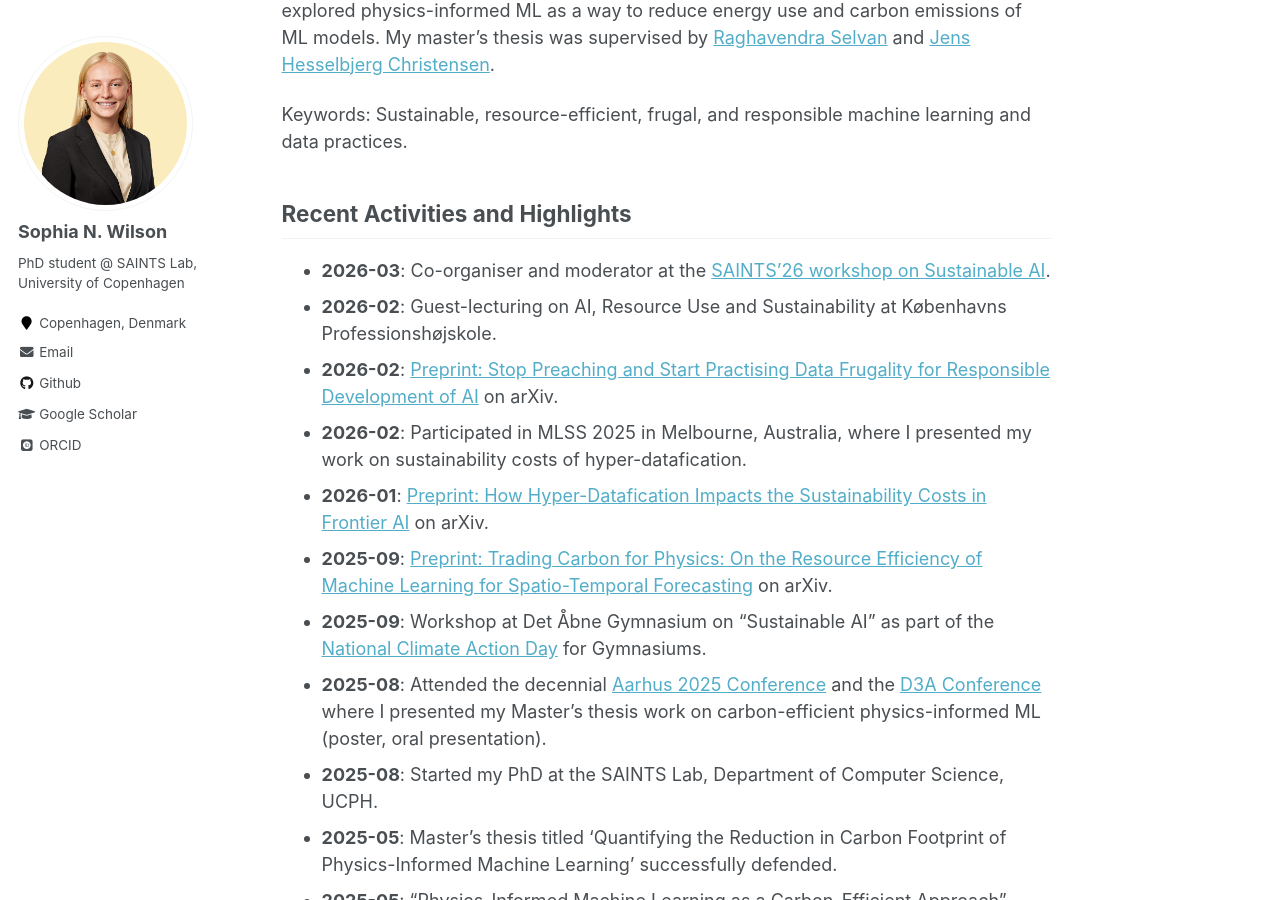
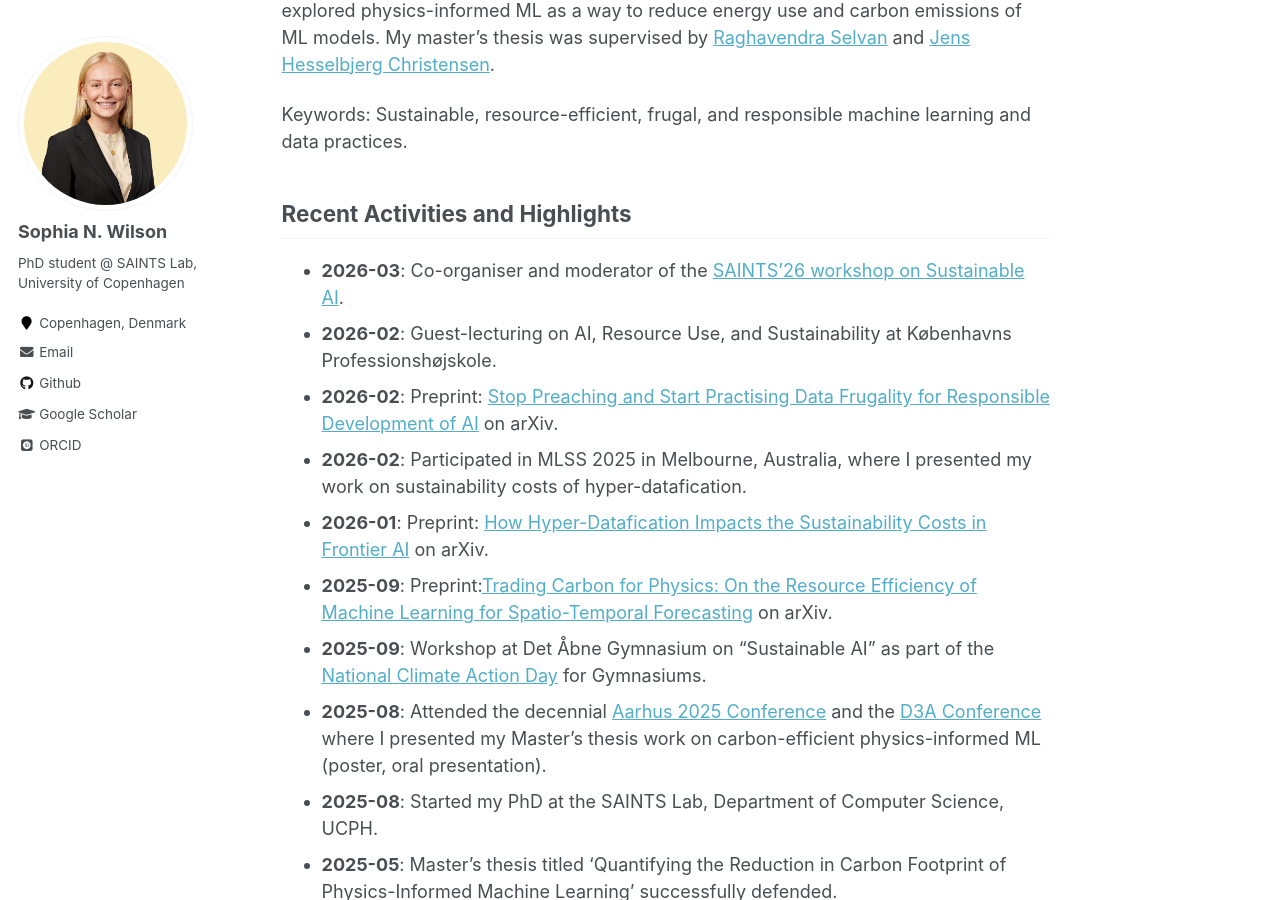
Before and after one commit to sophiawilson18/sophiawilson18.github.io, a Jekyll site: the page built from _pages/about.md, in a window 1280 px wide and 900 px high, scrolled down 403 px. Built offline with Jekyll 4.4.1, drawn with Linux system fonts in a browser that asks for light colours; some web fonts are replaced.

```diff
--- a/_pages/about.md
+++ b/_pages/about.md
@@ -16,12 +16,12 @@ Keywords: Sustainable, resource-efficient, frugal, and responsible machine learn
 
 
 ## Recent Activities and Highlights
-* **2026-03**: Co-organiser and moderator at the [SAINTS’26 workshop on Sustainable AI](https://saintslab.github.io/workshop2026/).
-* **2026-02**: Guest-lecturing on AI, Resource Use and Sustainability at Københavns Professionshøjskole.
-* **2026-02**: [Preprint: Stop Preaching and Start Practising Data Frugality for Responsible Development of AI](https://arxiv.org/abs/2602.19789) on arXiv.
+* **2026-03**: Co-organiser and moderator of the [SAINTS’26 workshop on Sustainable AI](https://saintslab.github.io/workshop2026/).
+* **2026-02**: Guest-lecturing on AI, Resource Use, and Sustainability at Københavns Professionshøjskole.
+* **2026-02**: Preprint: [Stop Preaching and Start Practising Data Frugality for Responsible Development of AI](https://arxiv.org/abs/2602.19789) on arXiv.
 * **2026-02**: Participated in MLSS 2025 in Melbourne, Australia, where I presented my work on sustainability costs of hyper-datafication.
-* **2026-01**: [Preprint: How Hyper-Datafication Impacts the Sustainability Costs in Frontier AI](https://arxiv.org/abs/2602.00056) on arXiv.
-* **2025-09**: [Preprint: Trading Carbon for Physics: On the Resource Efficiency of Machine Learning for Spatio-Temporal Forecasting](https://arxiv.org/abs/2509.24517) on arXiv.
+* **2026-01**: Preprint: [How Hyper-Datafication Impacts the Sustainability Costs in Frontier AI](https://arxiv.org/abs/2602.00056) on arXiv.
+* **2025-09**: Preprint:[Trading Carbon for Physics: On the Resource Efficiency of Machine Learning for Spatio-Temporal Forecasting](https://arxiv.org/abs/2509.24517) on arXiv.
 * **2025-09**: Workshop at Det Åbne Gymnasium on "Sustainable AI" as part of the [National Climate Action Day](https://gymnasieskolernesklimaalliance.dk/national-klimahandledag/) for Gymnasiums.
 * **2025-08**: Attended the decennial [Aarhus 2025 Conference](https://aarhus2025.org/) and the [D3A Conference](https://d3aconference.dk/) where I presented my Master's thesis work on carbon-efficient physics-informed ML (poster, oral presentation).
 * **2025-08**: Started my PhD at the SAINTS Lab, Department of Computer Science, UCPH.
```
